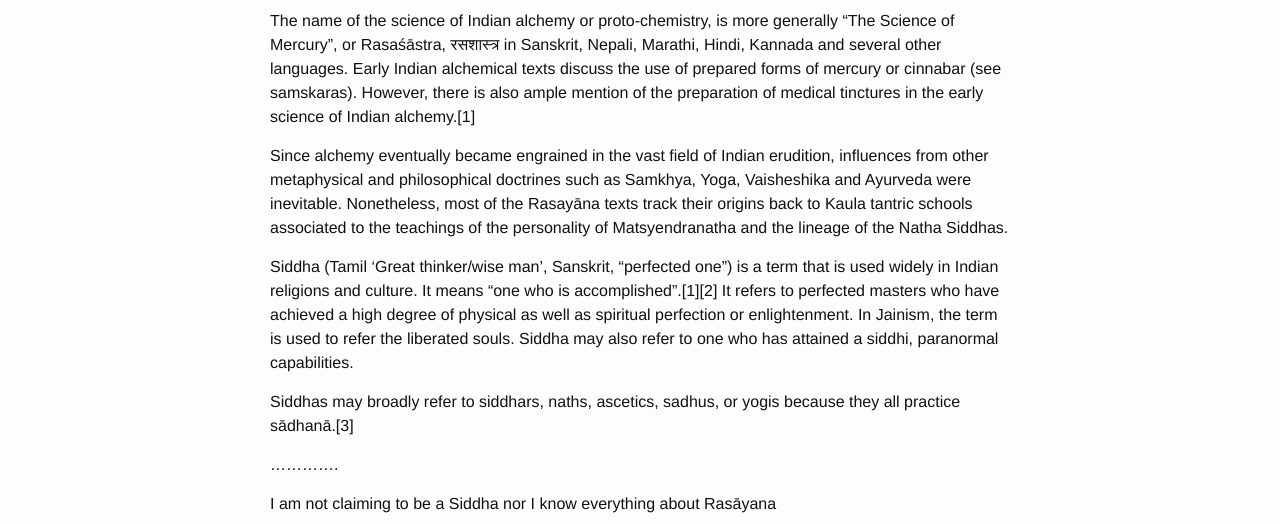
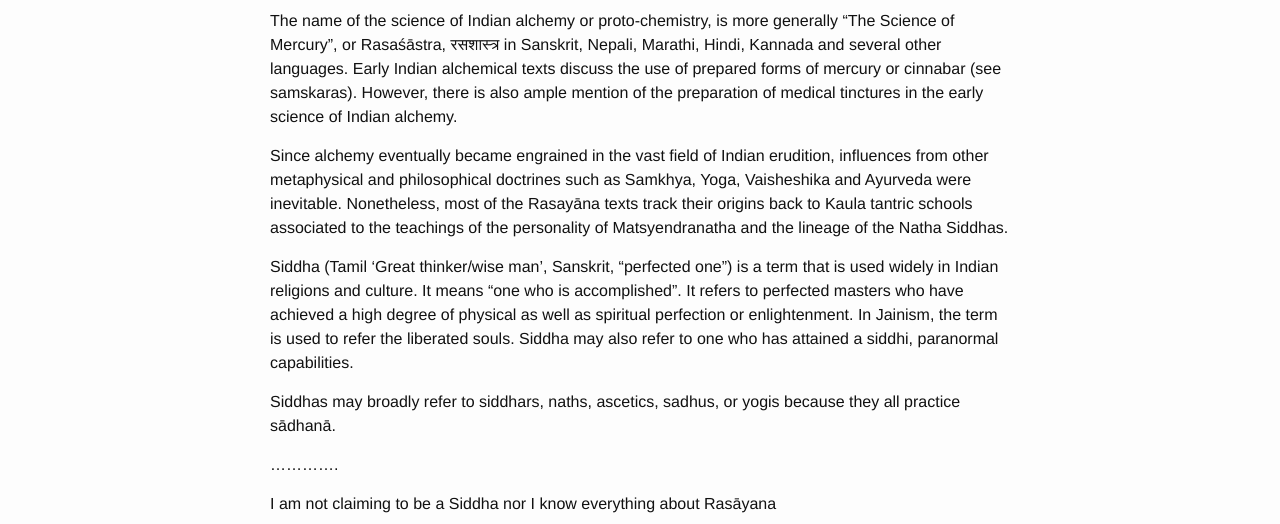
Before and after one commit to rasayana/rasayana.github.io, a Jekyll site: the page built from about.md, in a window 1280 px wide. Shown: the part 242-766 px from the top of the page. Built offline with Jekyll 4.4.1, drawn with Linux system fonts in a browser that asks for light colours.

Commit message:
about page

```diff
--- a/about.md
+++ b/about.md
@@ -6,13 +6,13 @@ permalink: /about/
 
 Rasāyana, रसायन is a Sanskrit word, with the literal meaning: Path (āyana) of essence (rasa). It is a term that in early ayurvedic medicine means the science of lengthening lifespan, and in later (post 8th-century) works sometimes refers to Indian alchemy.
 
-The name of the science of Indian alchemy or proto-chemistry, is more generally "The Science of Mercury", or Rasaśāstra, रसशास्त्र in Sanskrit, Nepali, Marathi, Hindi, Kannada and several other languages. Early Indian alchemical texts discuss the use of prepared forms of mercury or cinnabar (see samskaras). However, there is also ample mention of the preparation of medical tinctures in the early science of Indian alchemy.[1]
+The name of the science of Indian alchemy or proto-chemistry, is more generally "The Science of Mercury", or Rasaśāstra, रसशास्त्र in Sanskrit, Nepali, Marathi, Hindi, Kannada and several other languages. Early Indian alchemical texts discuss the use of prepared forms of mercury or cinnabar (see samskaras). However, there is also ample mention of the preparation of medical tinctures in the early science of Indian alchemy.
 
 Since alchemy eventually became engrained in the vast field of Indian erudition, influences from other metaphysical and philosophical doctrines such as Samkhya, Yoga, Vaisheshika and Ayurveda were inevitable. Nonetheless, most of the Rasayāna texts track their origins back to Kaula tantric schools associated to the teachings of the personality of Matsyendranatha and the lineage of the Natha Siddhas.
 
-Siddha (Tamil 'Great thinker/wise man', Sanskrit, "perfected one") is a term that is used widely in Indian religions and culture. It means "one who is accomplished".[1][2] It refers to perfected masters who have achieved a high degree of physical as well as spiritual perfection or enlightenment. In Jainism, the term is used to refer the liberated souls. Siddha may also refer to one who has attained a siddhi, paranormal capabilities.
+Siddha (Tamil 'Great thinker/wise man', Sanskrit, "perfected one") is a term that is used widely in Indian religions and culture. It means "one who is accomplished". It refers to perfected masters who have achieved a high degree of physical as well as spiritual perfection or enlightenment. In Jainism, the term is used to refer the liberated souls. Siddha may also refer to one who has attained a siddhi, paranormal capabilities.
 
-Siddhas may broadly refer to siddhars, naths, ascetics, sadhus, or yogis because they all practice sādhanā.[3]
+Siddhas may broadly refer to siddhars, naths, ascetics, sadhus, or yogis because they all practice sādhanā.
 
 .............
 
```
